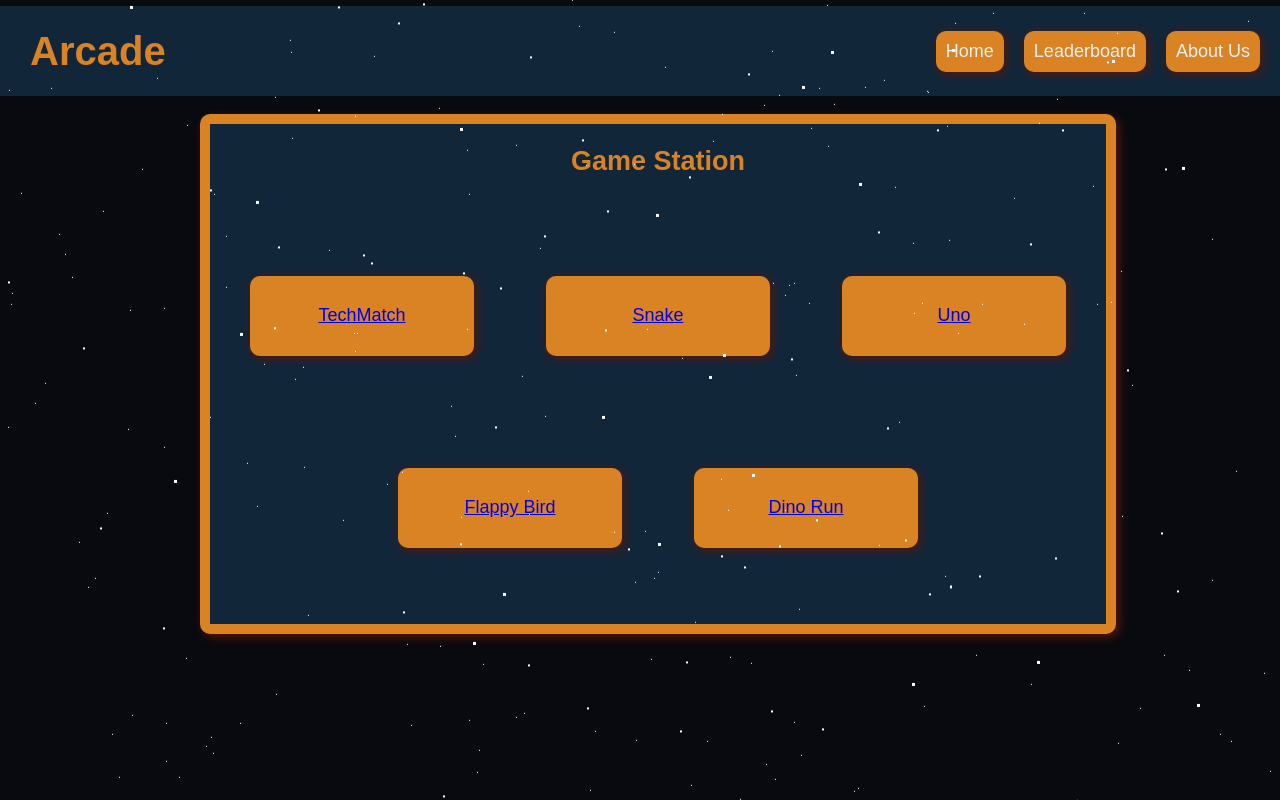
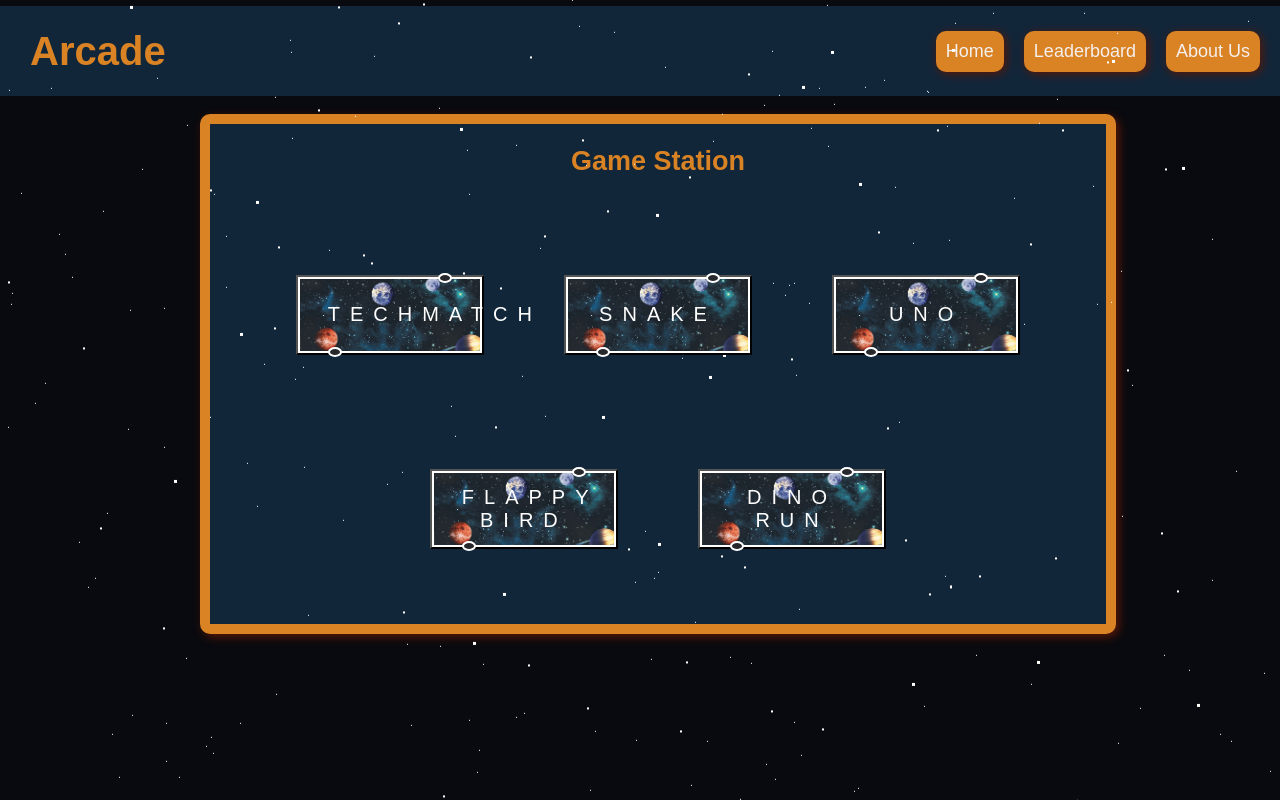
Before and after one commit to kayjinyi/star-arcade, a React (Create React App) app: page / in a window 1280 px wide. Built offline with nearby package versions, Linux system fonts and the light colour scheme.

Commit message:
styling game btn

```diff
--- a/src/components/Gameselect.js
+++ b/src/components/Gameselect.js
@@ -7,15 +7,15 @@ function Gameselect() {
     return (
         <section className="Gameselect">
             <h2>Game Station</h2>
-            <button className="SelectButton btn"><Link to="/match">TechMatch</Link>
+            <button className="SelectButton"><Link to="/match" className='link'><span>TechMatch</span></Link><i></i>
             </button>
-            <button className="SelectButton btn"><Link to="/snake">Snake</Link>
+            <button className="SelectButton"><Link to="/snake" className='link'><span>Snake</span></Link><i></i>
             </button>
-            <button className="SelectButton btn"><Link to="/uno">Uno</Link>
+            <button className="SelectButton"><Link to="/uno" className='link'><span>Uno</span></Link><i></i>
             </button>
-            <button className="SelectButton btn"><Link to="/flappyBird">Flappy Bird</Link>
+            <button className="SelectButton"><Link to="/flappyBird" className='link'><span>Flappy Bird</span></Link><i></i>
             </button>
-            <button className="SelectButton btn"><Link to="/dino">Dino Run</Link>
+            <button className="SelectButton"><Link to="/dino" className='link'><span>Dino Run</span></Link><i></i>
             </button>
         </section>
     )
--- a/src/style/Gameselect.css
+++ b/src/style/Gameselect.css
@@ -23,11 +23,85 @@
     color: var(--lightaccent);
     width: 100%;
 }
-
-.Gameselect .SelectButton {
-    width: 25%;
+.link{
+    text-decoration: none;
+    color: #fff;
+}
+.link:hover{
+    color: aqua;
+}
+.SelectButton {
+    width: 21%;
     height: 80px;
     font-size: 18px;
     margin: 2em;
+    position: relative;
+    background: #fff;
+    text-decoration: none;
+    text-transform: uppercase;
+    font-size: 20px;
+    letter-spacing: 10px;
+    font-weight: 400;
+    padding: 10px 30px;
+    transition: 0.5s;
+}
+.SelectButton:hover{
+    background: aqua;
+    color: aqua;
+    letter-spacing: 2px;
+    box-shadow: 0 0 35px aqua;
+}
+
+.SelectButton:before {
+    content: '';
+    position: absolute;
+    inset: 2px;
+    /* background: #27282c; */
+    background: url('../../public/img/button.jpg') center/cover;
+
 
 }
+.SelectButton span {
+    position: relative;
+    z-index: 1;
+}
+.SelectButton i {
+    position: absolute;
+    inset: 0;
+    display: block;
+}
+.SelectButton i::before{
+    content: '';
+    position: absolute;
+    top: -4px;
+    left: 80%;
+    width: 10px;
+    height: 6px;
+    border: 2px solid #fff;
+    background: #27282c;
+    transition: 0.5s;
+    transform: translateX(-50%);
+    border-radius: 50%;
+}
+
+.SelectButton:hover i::before {
+    width: 25px;
+    left: 20%;
+}
+.SelectButton i::after{
+    content: '';
+    position: absolute;
+    bottom: -4px;
+    left: 20%;
+    width: 10px;
+    height: 6px;
+    border: 2px solid #fff;
+    background: #27282c;
+    transition: 0.5s;
+    transform: translateX(-50%);
+    border-radius: 50%;
+}
+.SelectButton:hover i::after {
+    width: 25px;
+    left: 80%;
+}
```
Also changed, not shown: public/img/button.jpg (added).
